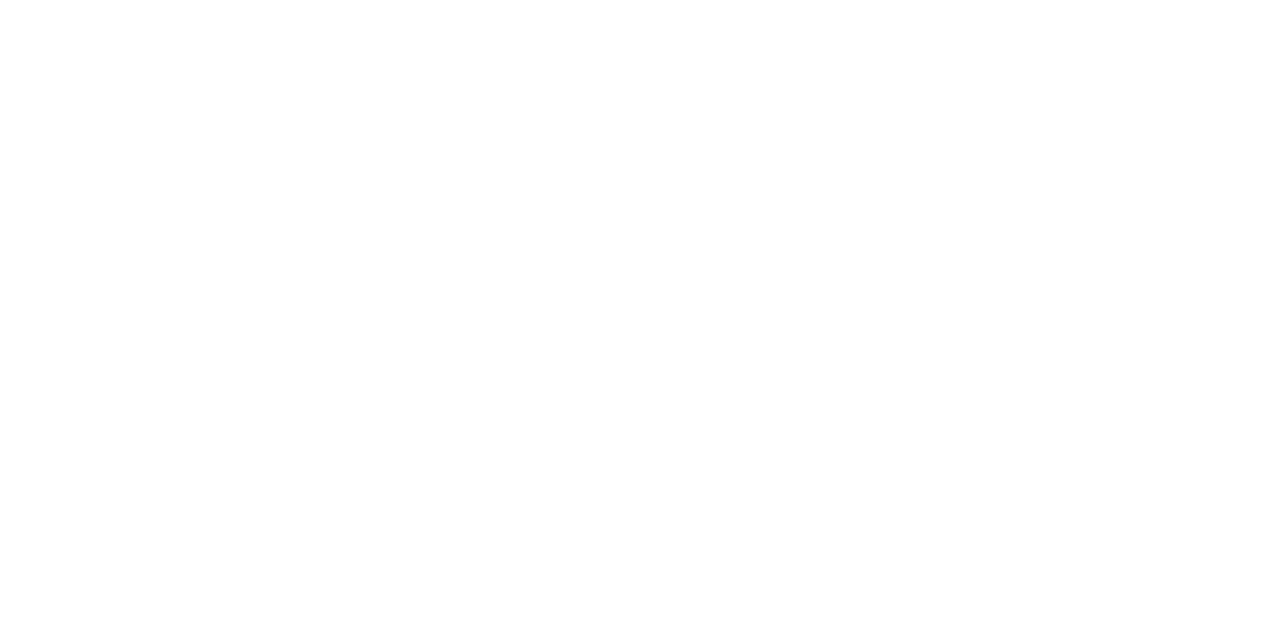
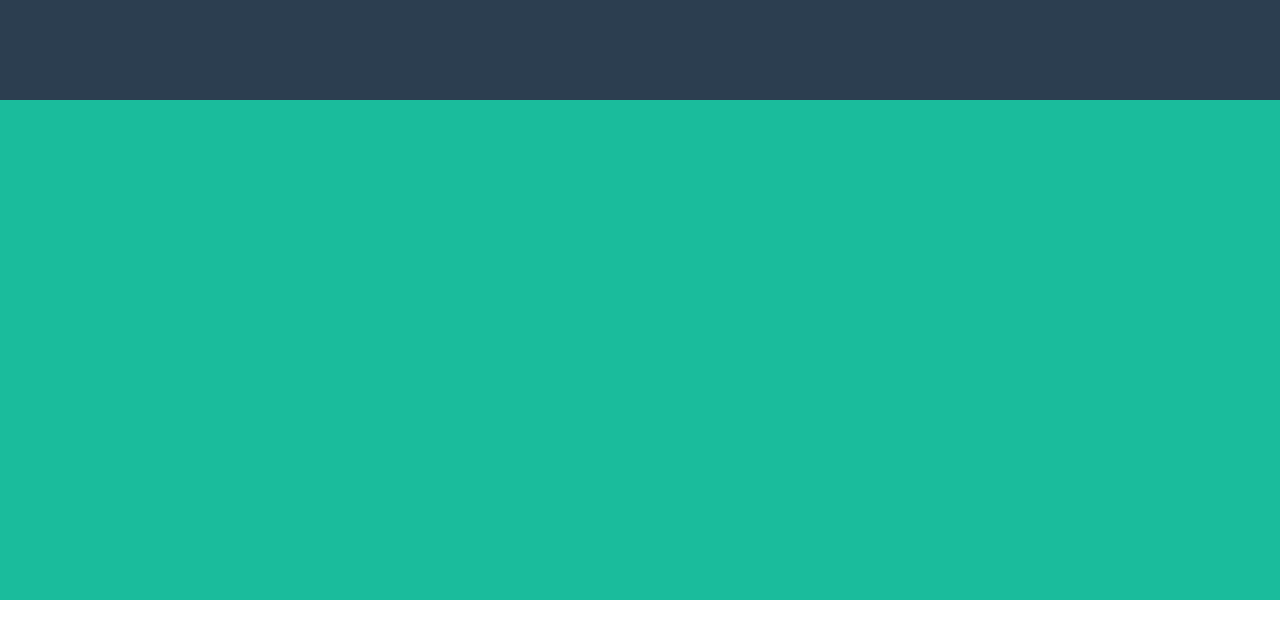
Before and after one commit to Alexxboc/html-css-bootstrap-freelancer, a plain HTML site: page index.html in a window 1280 px wide. Drawn offline with nearby package versions, Linux system fonts and the light colour scheme.

Commit message:
Create color variables and sections

```diff
--- a/css/style.css
+++ b/css/style.css
@@ -0,0 +1,24 @@
+/* Variables */
+
+:root {
+--freelancer-primary: #1ABC9C;
+--freelancer-dark-blue: #2C3E50;
+--freelancer-dark: #333333;
+--freelancer-lighter-blue: #3A546D;
+
+}
+
+/* Debugs rules */
+.debugs>header {
+    height: 100px;
+    background-color: var(--freelancer-dark-blue)
+}
+
+.debugs>main {
+    background-color: aquamarine;
+}
+
+.debugs .hero_img {
+    height: 500px;
+    background-color: var(--freelancer-primary);
+}
--- a/index.html
+++ b/index.html
@@ -12,28 +12,41 @@
 
     <title>Freelancer</title>
   </head>
-  <body>
+  <body class="debugs" >
     <header class="site_header">
-        <div class="container container-md container-lg">
+        <div class="container container-md">
 
         </div>
-        <!-- /.container container-md container-lg -->
+        <!-- /.container container-md -->
     </header>
     <!-- /.site_header -->
 
     <main class="site_main">
-         <div class="container container-md container-lg">
+        <div class="hero_img">
+            <div class="container container-md">
 
+            </div>
+            <!-- /.container container-md -->
         </div>
-        <!-- /.container container-md container-lg -->
+        <!-- /.hero_img -->
+
     </main>
     <!-- /.site_main -->
 
     <footer class="site_footer">
-        <div class="container container-md container-lg">
+        <div class="site_footer_top">
+            <div class="container container-md">
+
+            </div>
+            <!-- /.container container-md -->
+        </div>
+        <!-- /.site_footer_top -->
+
+        <div class="site_footer_bottom">
 
         </div>
-        <!-- /.container container-md container-lg -->
+        <!-- /.site_footer_bottom -->
+
     </footer>
     <!-- /.site_footer -->
 
```
